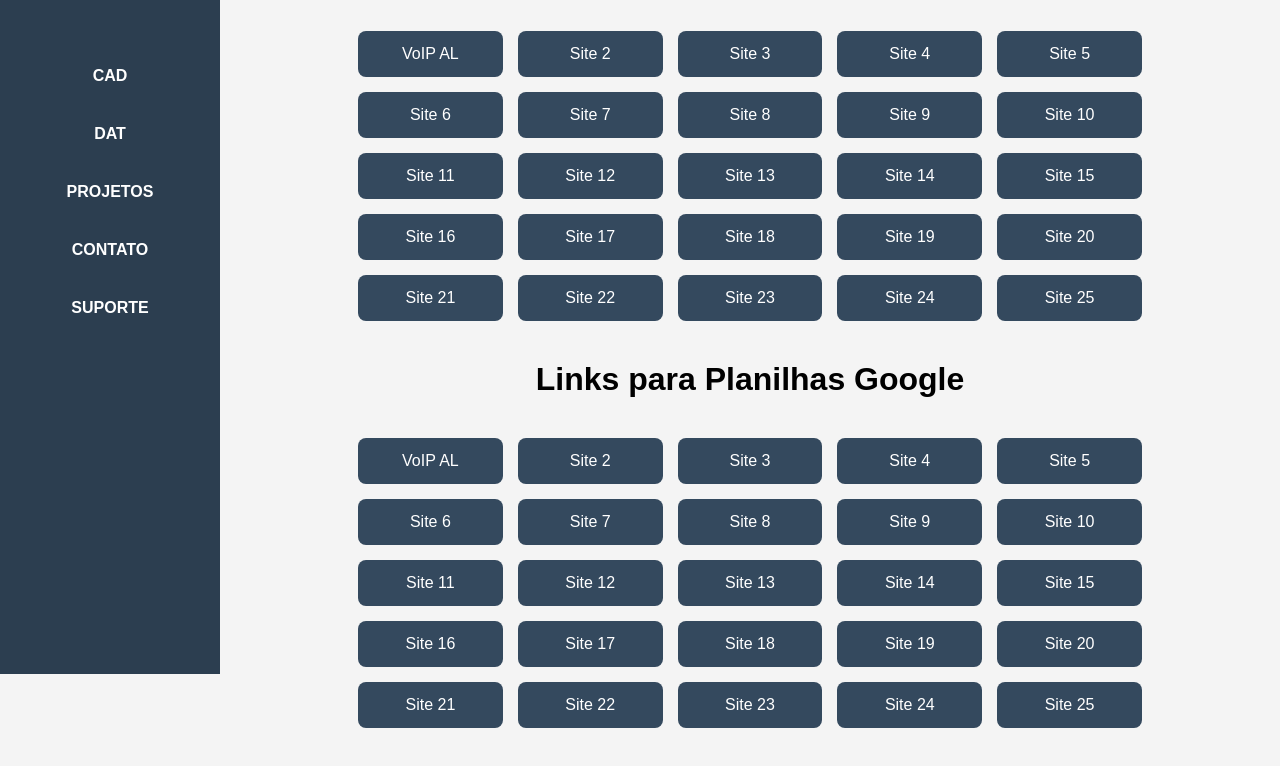
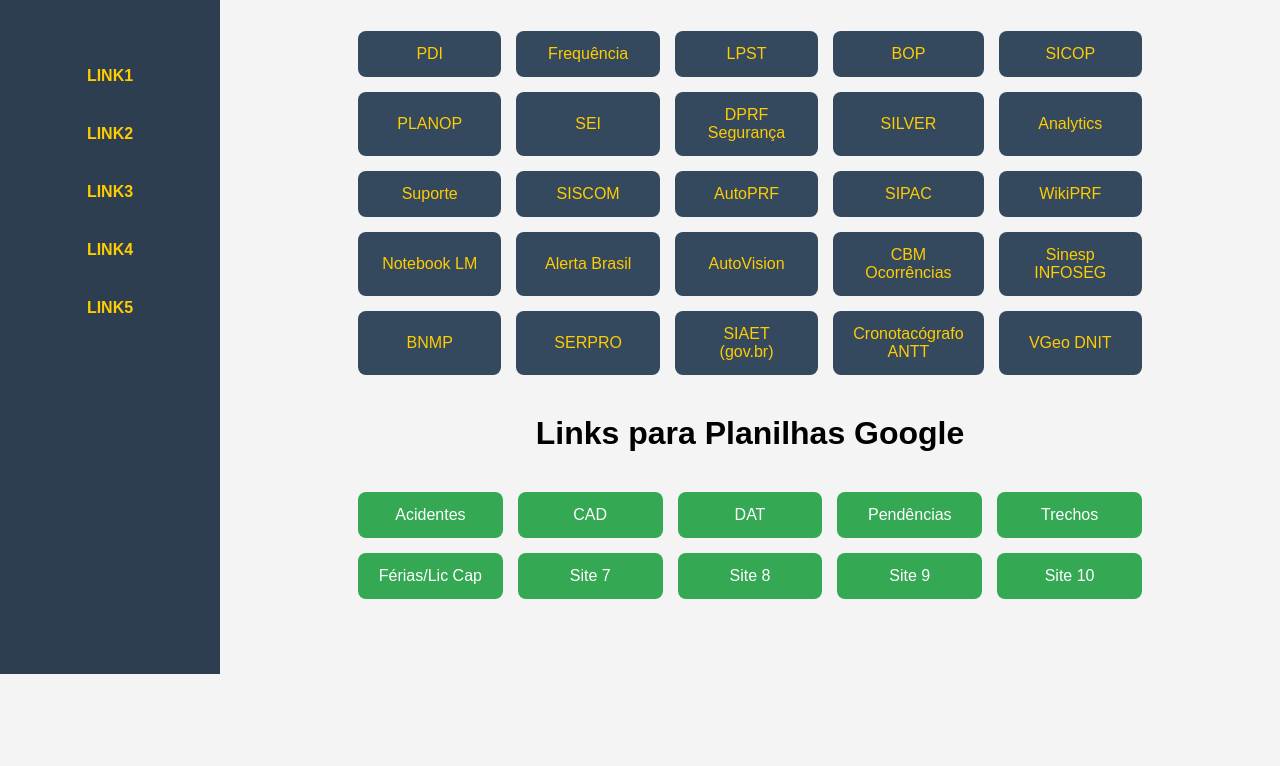
Before and after one commit to CedrimMCZ/C3R, a plain HTML site: page index.html in a window 1280 px wide. Shown: the part 126-892 px from the top of the page. After the commit the page ends 800 px from the top, so only its background shows below. Drawn offline with Linux system fonts and the light colour scheme.

Commit message:
links atualizados

```diff
--- a/index.html
+++ b/index.html
@@ -12,11 +12,11 @@
   <aside class="sidebar">
     <img src="logo.png" alt="Logomarca" class="logo" />
     <nav class="menu-links">
-      <a href="https://docs.google.com/spreadsheets/d/1gAW_pGmsQ4Ocg4eZyYa4KCPWXRW_R1GatjIbmBBCsuI/edit?gid=1199222792#gid=1199222792" target="_blank">CAD</a>
-      <a href="https://docs.google.com/spreadsheets/d/1V8AgCe-fo7comQptJI5ZBk2Y9KOBMT432qSrkI7AB0E/edit?gid=1199222792#gid=1199222792" target="_blank">dat</a>
-      <a href="https://site3.com" target="_blank">PROJETOS</a>
-      <a href="https://site4.com" target="_blank">CONTATO</a>
-      <a href="https://site5.com" target="_blank">SUPORTE</a>
+      <a href="" target="_blank">link1</a>
+      <a href="" target="_blank">link2</a>
+      <a href="https://site3.com" target="_blank">link3</a>
+      <a href="https://site4.com" target="_blank">link4</a>
+      <a href="https://site5.com" target="_blank">link5</a>
     </nav>
   </aside>
 
@@ -26,63 +26,50 @@
     <div class="grid-container">
       <!-- 25 botões -->
       <!-- Exemplo: -->
-      <button onclick="irPara('https://sites.google.com/prf.gov.br/lista-telefonica-sprfal/in%C3%ADcio')">VoIP AL</button>
-      <button onclick="irPara('https://site2.com')">Site 2</button>
-      <button onclick="irPara('https://site3.com')">Site 3</button>
-      <button onclick="irPara('https://site4.com')">Site 4</button>
-      <button onclick="irPara('https://site5.com')">Site 5</button>
-      <button onclick="irPara('https://site6.com')">Site 6</button>
-      <button onclick="irPara('https://site7.com')">Site 7</button>
-      <button onclick="irPara('https://site8.com')">Site 8</button>
-      <button onclick="irPara('https://site9.com')">Site 9</button>
-      <button onclick="irPara('https://site10.com')">Site 10</button>
-      <button onclick="irPara('https://site11.com')">Site 11</button>
-      <button onclick="irPara('https://site12.com')">Site 12</button>
-      <button onclick="irPara('https://site13.com')">Site 13</button>
-      <button onclick="irPara('https://site14.com')">Site 14</button>
-      <button onclick="irPara('https://site15.com')">Site 15</button>
-      <button onclick="irPara('https://site16.com')">Site 16</button>
-      <button onclick="irPara('https://site17.com')">Site 17</button>
-      <button onclick="irPara('https://site18.com')">Site 18</button>
-      <button onclick="irPara('https://site19.com')">Site 19</button>
-      <button onclick="irPara('https://site20.com')">Site 20</button>
-      <button onclick="irPara('https://site21.com')">Site 21</button>
-      <button onclick="irPara('https://site22.com')">Site 22</button>
-      <button onclick="irPara('https://site23.com')">Site 23</button>
-      <button onclick="irPara('https://site24.com')">Site 24</button>
-      <button onclick="irPara('https://site25.com')">Site 25</button>
+      <button class="link" onclick="irPara('https://pdi.prf.gov.br/pdi')">PDI</button>
+      <button class="link" onclick="irPara('https://frequencia.prf.gov.br')">Frequência</button>
+      <button class="link" onclick="irPara('https://lpat.prf.gov.br/lpat/login')">LPST</button>
+      <button class="link" onclick="irPara('https://bop.prf.gov.br/bop/login.xhtml')">BOP</button>
+      <button class="link" onclick="irPara('https://sicop.prf.gov.br/sicop/login#/')">SICOP</button>
+      <button class="link" onclick="irPara('https://planop.prf.gov.br/planop/login')">PLANOP</button>
+      <button class="link" onclick="irPara('https://sei.prf.gov.br/sip/login.php?sigla_orgao_sistema=PRF&sigla_sistema=SEI')">SEI</button>
+      <button class="link" onclick="irPara('https://dprfseguranca.prf.gov.br/dprfseguranca/login.jsf')">DPRF Segurança</button>
+      <button class="link" onclick="irPara('https://silver.prf.gov.br/silver')">SILVER</button>
+      <button class="link" onclick="irPara('https://analytics.prf.gov.br/')">Analytics</button>
+      <button class="link" onclick="irPara('https://suporte.prf.gov.br/')">Suporte</button>
+      <button class="link" onclick="irPara('https://multa.prf.gov.br/multa2/')">SISCOM</button>
+      <button class="link" onclick="irPara('https://auto.prf.gov.br/#/login')">AutoPRF</button>
+      <button class="link" onclick="irPara('https://sipac.prf.gov.br/sipac/')">SIPAC</button>
+      <button class="link" onclick="irPara('https://wikiprf.prf.gov.br/')">WikiPRF</button>
+      <button class="link" onclick="irPara('https://notebooklm.google.com/?original_referer=https:%2F%2Fwww.google.com%23&pli=1')">Notebook LM</button>
+      <button class="link" onclick="irPara('https://alertabrasil.prf.gov.br/alertabrasil/')">Alerta Brasil</button>
+      <button class="link" onclick="irPara('https://www.autovisionweb.ddns.com.br/v3/index.php')">AutoVision</button>
+      <button class="link" onclick="irPara('https://www.cbm.al.gov.br/paginas/ocorrencias/')">CBM Ocorrências</button>
+      <button class="link" onclick="irPara('https://seguranca.sinesp.gov.br/sinesp-seguranca/login.jsf')">Sinesp INFOSEG</button>
+      <button class="link" onclick="irPara('https://portalbnmp.cnj.jus.br/#/captcha/')">BNMP</button>
+      <button class="link" onclick="irPara('https://hod.serpro.gov.br/a83016cv/')">SERPRO</button>
+      <button class="link" onclick="irPara('https://siaet.dnit.gov.br/fiscalizacao/menu_usuario.asp')">SIAET (gov.br)</button>
+      <button class="link" onclick="irPara('https://cronotacografo.rbmlq.gov.br/certificados/consultar')">Cronotacógrafo ANTT</button>
+      <button class="link" onclick="irPara('https://servicos.dnit.gov.br/vgeo/')">VGeo DNIT</button>
+
     </div>
 
     <h1>Links para Planilhas Google</h1>
 
     <div class="grid-container2">
-      <!-- 25 botões -->
+      <!-- 10 botões -->
       <!-- Exemplo: -->
-      <button onclick="irPara('https://sites.google.com/prf.gov.br/lista-telefonica-sprfal/in%C3%ADcio')">VoIP AL</button>
-      <button onclick="irPara('https://site2.com')">Site 2</button>
-      <button onclick="irPara('https://site3.com')">Site 3</button>
-      <button onclick="irPara('https://site4.com')">Site 4</button>
-      <button onclick="irPara('https://site5.com')">Site 5</button>
-      <button onclick="irPara('https://site6.com')">Site 6</button>
-      <button onclick="irPara('https://site7.com')">Site 7</button>
-      <button onclick="irPara('https://site8.com')">Site 8</button>
-      <button onclick="irPara('https://site9.com')">Site 9</button>
-      <button onclick="irPara('https://site10.com')">Site 10</button>
-      <button onclick="irPara('https://site11.com')">Site 11</button>
-      <button onclick="irPara('https://site12.com')">Site 12</button>
-      <button onclick="irPara('https://site13.com')">Site 13</button>
-      <button onclick="irPara('https://site14.com')">Site 14</button>
-      <button onclick="irPara('https://site15.com')">Site 15</button>
-      <button onclick="irPara('https://site16.com')">Site 16</button>
-      <button onclick="irPara('https://site17.com')">Site 17</button>
-      <button onclick="irPara('https://site18.com')">Site 18</button>
-      <button onclick="irPara('https://site19.com')">Site 19</button>
-      <button onclick="irPara('https://site20.com')">Site 20</button>
-      <button onclick="irPara('https://site21.com')">Site 21</button>
-      <button onclick="irPara('https://site22.com')">Site 22</button>
-      <button onclick="irPara('https://site23.com')">Site 23</button>
-      <button onclick="irPara('https://site24.com')">Site 24</button>
-      <button onclick="irPara('https://site25.com')">Site 25</button>
+      <button class="gplan" onclick="irPara('https://docs.google.com/spreadsheets/d/1344nMtwRSYc8jxzf0ijj7sqtXobEjTriIAF_A5xjq3k/edit?gid=0#gid=0')">Acidentes</button>
+      <button class="gplan" onclick="irPara('https://docs.google.com/spreadsheets/d/1gAW_pGmsQ4Ocg4eZyYa4KCPWXRW_R1GatjIbmBBCsuI/edit?gid=1199222792#gid=1199222792')">CAD</button>
+      <button class="gplan" onclick="irPara('https://docs.google.com/spreadsheets/d/1V8AgCe-fo7comQptJI5ZBk2Y9KOBMT432qSrkI7AB0E/edit?gid=1199222792#gid=1199222792')">DAT</button>
+      <button class="gplan" onclick="irPara('https://docs.google.com/spreadsheets/d/1A3lqQ-icR-ROC7FFdtbeVEl1m0WT1m_OAn5SFEENZUU/edit?gid=0#gid=0')">Pendências</button>
+      <button class="gplan" onclick="irPara('https://site5.comhttps://docs.google.com/spreadsheets/d/1VtyTnJc6kVaS3wk197KmElloww5Z-FXNN554cE_omLU/edit?gid=1935490487#gid=1935490487')">Trechos</button>
+      <button class="gplan" onclick="irPara('https://docs.google.com/spreadsheets/d/1aJUzmKFuuqgVlItlZiSyXI08C842bfFmYDWgPQaJCUg/edit?gid=0#gid=0')">Férias/Lic Cap</button>
+      <button class="gplan" onclick="irPara('https://site7.com')">Site 7</button>
+      <button class="gplan" onclick="irPara('https://site8.com')">Site 8</button>
+      <button class="gplan" onclick="irPara('https://site9.com')">Site 9</button>
+      <button class="gplan" onclick="irPara('https://site10.com')">Site 10</button>
+
     </div>
   </main>
 
--- a/style.css
+++ b/style.css
@@ -20,7 +20,7 @@
 .sidebar {
   width: 220px;
   background-color: #2c3e50;
-  color: white;
+  color: #ffcc01;
   padding: 20px;
   position: fixed;
   top: 0;
@@ -44,7 +44,7 @@
 }
 
 .menu-links a {
-  color: white;
+  color: #ffcc01;
   text-decoration: none;
   text-transform: uppercase;
   font-weight: bold;
@@ -88,22 +88,33 @@
   margin: 0 auto;
 }
 
-button {
+.link {
   padding: 14px 20px;
   font-size: 16px;
   border: none;
   border-radius: 8px;
   background-color: #34495e;
+  color: #ffcc01;
+  cursor: pointer;
+  transition: background-color 0.3s ease;
+}
+.link:hover {
+  background-color: #557594;
+}
+
+.gplan {
+  padding: 14px 20px;
+  font-size: 16px;
+  border: none;
+  border-radius: 8px;
+  background-color: #34a853;
   color: white;
   cursor: pointer;
   transition: background-color 0.3s ease;
 }
-
-
-button:hover {
-  background-color: #34495e;
+.gplan:hover {
+  background-color: #557594;
 }
-
 /* Modo Computador: grid 5x5 */
 @media screen and (min-width: 1024px) {
   .grid-container {
```
